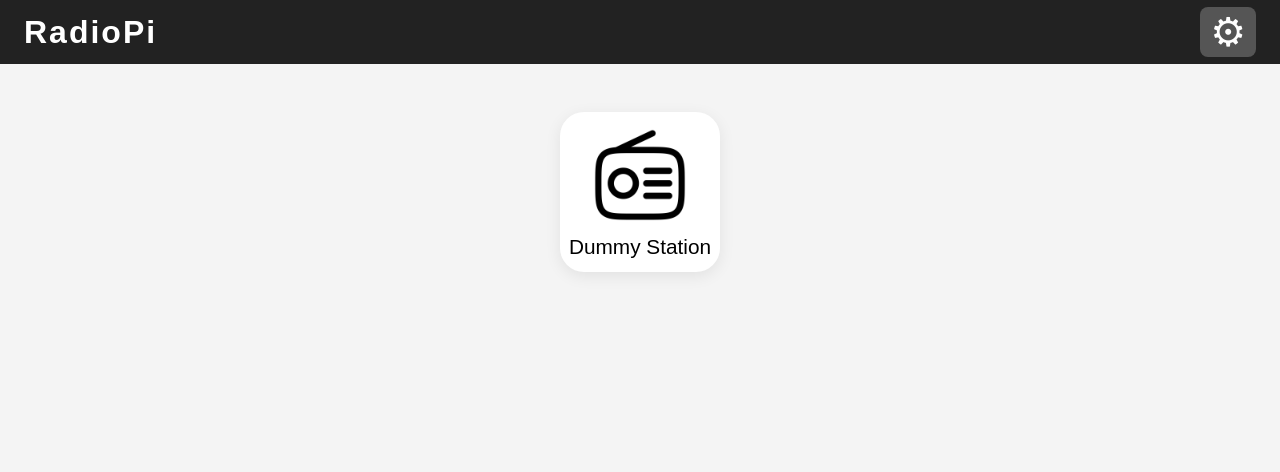
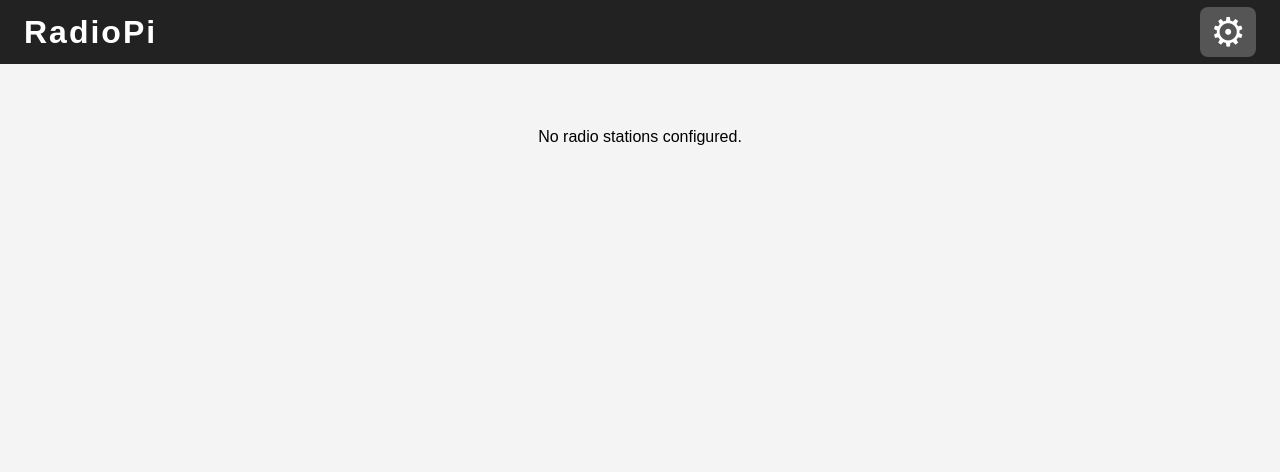
Before and after one commit to HarleyDavidson86/radiopi, a Django app: page / in a window 1280 px wide. Shown: the top 472 px of the page. Run offline with Django 4.2, Linux system fonts and the light colour scheme; data that the repository does not hold is empty.

Commit message:
Update index template to display radio stations with logos and short names

```diff
--- a/mainapp/templates/mainapp/index.html
+++ b/mainapp/templates/mainapp/index.html
@@ -14,11 +14,15 @@
         <button class="settings-btn">&#9881;</button>
     </div>
     <main class="tile-container">
+        {% for station in stations %}
         <!-- TODO loop over stations and create buttons -->
-        <button onclick="changeRadiostation('1')" class="tile">
-            <img class="tile-icon" src="{% static 'images/radio.png' %}" alt="Radio" />
-            <span class="tile-label">Dummy Station</span>
+        <button onclick="changeRadiostation('{{ station.id }}')" class="tile">
+            <img class="tile-icon" src="{{ station.logo.url }}" alt="Radio" />
+            <span class="tile-label">{{ station.short_name }}</span>
         </button>
+        {% empty %}
+            <p>No radio stations configured.</p>
+        {% endfor %}
     </main>
     <div class="bottombar">
         <div id="info-left">Aktuell: Radio Klassik</div>
--- a/mainapp/views.py
+++ b/mainapp/views.py
@@ -1,10 +1,12 @@
 from django.shortcuts import render
 from django.http import HttpResponse
 from datetime import datetime
+from .models import RadioStation
 
 # Create your views here.
 def index(request):
-    return render(request, "mainapp/index.html")
+    stations = RadioStation.objects.all()
+    return render(request, "mainapp/index.html", {"stations": stations})
 
 def inforightbottom(request):
     current_time = datetime.now().strftime("%H:%M")
```
